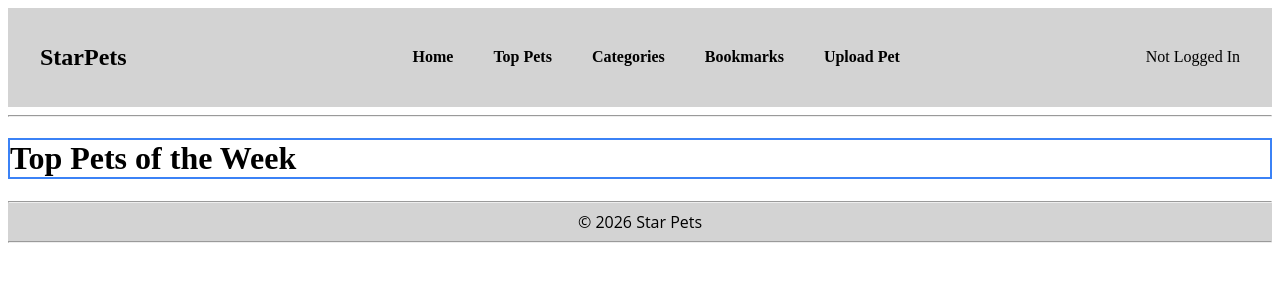
After one commit to StevenHorne44/StarPets, a Django app: page /rated/ in a window 1280 px wide. The commit adds this page. Shown: the top 300 px of the page. Run offline with Django 5.2, Linux system fonts and the light colour scheme.

Commit message:
Made all basic pages and navigation

```diff
--- a/pets/urls.py
+++ b/pets/urls.py
@@ -6,4 +6,10 @@ app_name = 'pets'
 urlpatterns = [
     # name='home' allows you to link to this page easily in your HTML
     path('', views.home, name='home'),
+    path('signup', views.register, name='register'),
+    path('login', views.login, name='login'),
+    path('rated/', views.top_pets, name='top_pets'),
+    path('browse/', views.categories, name='categories'),
+    path('bookmark/', views.bookmarks, name='bookmarks'),
+    path('upload/', views.upload_pets, name='upload'),
 ]
--- a/pets/views.py
+++ b/pets/views.py
@@ -1,6 +1,29 @@
 from django.shortcuts import render
+from django.contrib.auth.decorators import login_required
 
 # Create your views here.
 
 def home(request):
     return render(request, 'pets/home.html')
+
+#@login_required
+def top_pets(request):
+    return render(request, 'pets/top_pets.html')
+
+#@login_required
+def categories(request):
+    return render(request, 'pets/categories.html')
+
+#@login_required
+def bookmarks(request):
+    return render(request, 'pets/bookmarks.html')
+
+#@login_required
+def upload_pets(request):
+    return render(request, 'pets/upload.html')
+
+def register(request):
+    return render(request, 'pets/register.html')
+
+def login(request):
+    return render(request, 'pets/login.html')
--- a/static/css/starpets.css
+++ b/static/css/starpets.css
@@ -1,6 +1,12 @@
+.home-header {
+    text-align: center;
+}
+
 .main-header {
-    text-align: center;
-
+    text-align: left;
+    border-color: #3b82f6;
+    border-width: 2px;
+    border-style: solid;
 }
 
 nav {
--- a/templates/pets/base.html
+++ b/templates/pets/base.html
@@ -12,10 +12,10 @@
             <h1><strong>StarPets</strong></h1>
             <ul>
                 <li><a href="{% url 'pets:home' %}">Home</a></li>
-                <li><a href=>Top Pets</a></li>
-                <li><a href=>Categories</a></li>
-                <li><a href=>Bookmarks</a></li>
-                <li><a href=>Upload Pet</a></li>
+                <li><a href="{% url 'pets:top_pets' %}">Top Pets</a></li>
+                <li><a href="{% url 'pets:categories' %}">Categories</a></li>
+                <li><a href="{% url 'pets:bookmarks' %}">Bookmarks</a></li>
+                <li><a href="{% url 'pets:upload' %}">Upload Pet</a></li>
             </ul>
             <div class="user-status"> Not Logged In</div>
 
--- a/templates/pets/home.html
+++ b/templates/pets/home.html
@@ -3,7 +3,7 @@
 {% block title %}Home{% endblock %}
 
 {% block content %}
-    <h1 class="main-header">Welcome to StarPets!</h1>
+    <h1 class="home-header">Welcome to StarPets!</h1>
     <div>
 
     </div>
--- /dev/null
+++ b/templates/pets/top_pets.html
@@ -0,0 +1,7 @@
+{% extends 'pets/base.html' %}
+
+{% block title %}Top Pets{% endblock %}
+
+{% block content %}
+    <h1 class="main-header">Top Pets of the Week</h1>
+{% endblock %}
```
Also changed, not shown: templates/pets/bookmarks.html (added, +7 -0 lines), templates/pets/categories.html (added, +7 -0 lines), templates/pets/upload.html (added, +7 -0 lines), templates/pets/login.html (added), templates/pets/profile.html (added), templates/pets/register.html (added).
